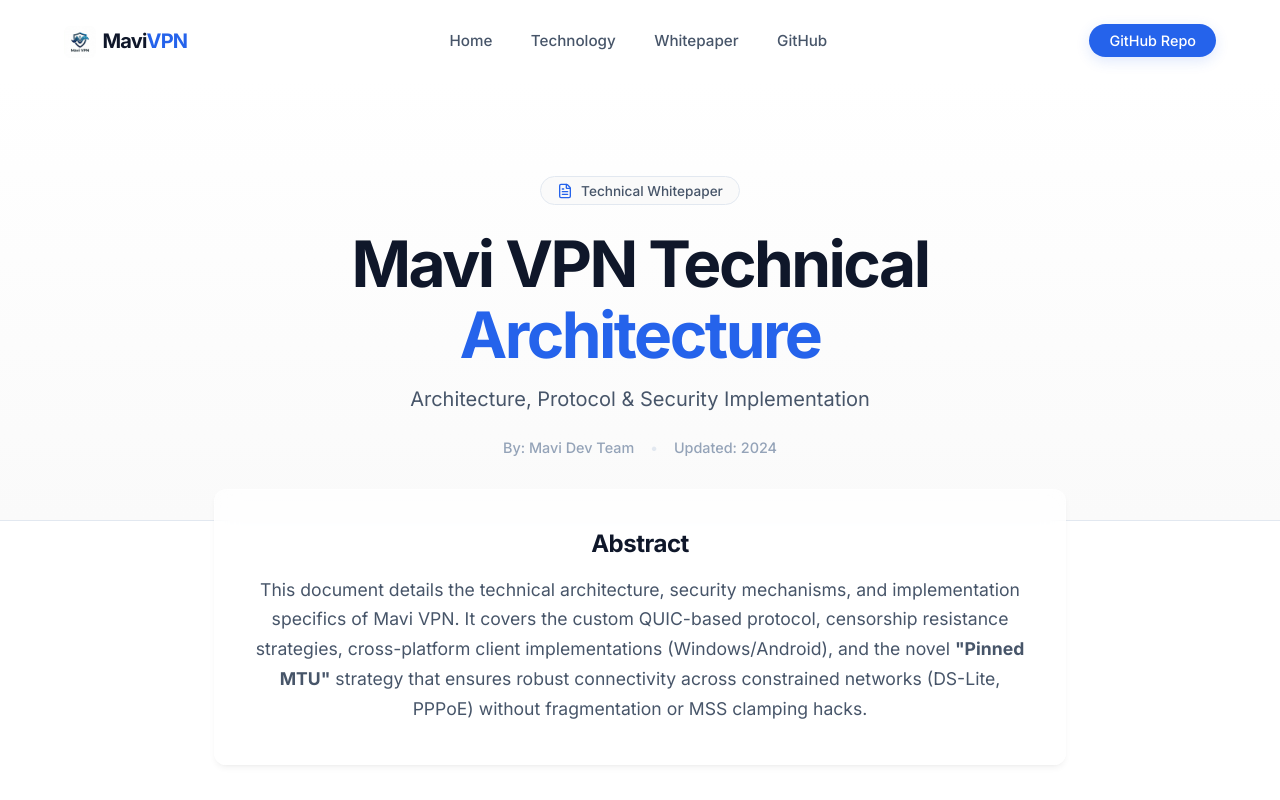
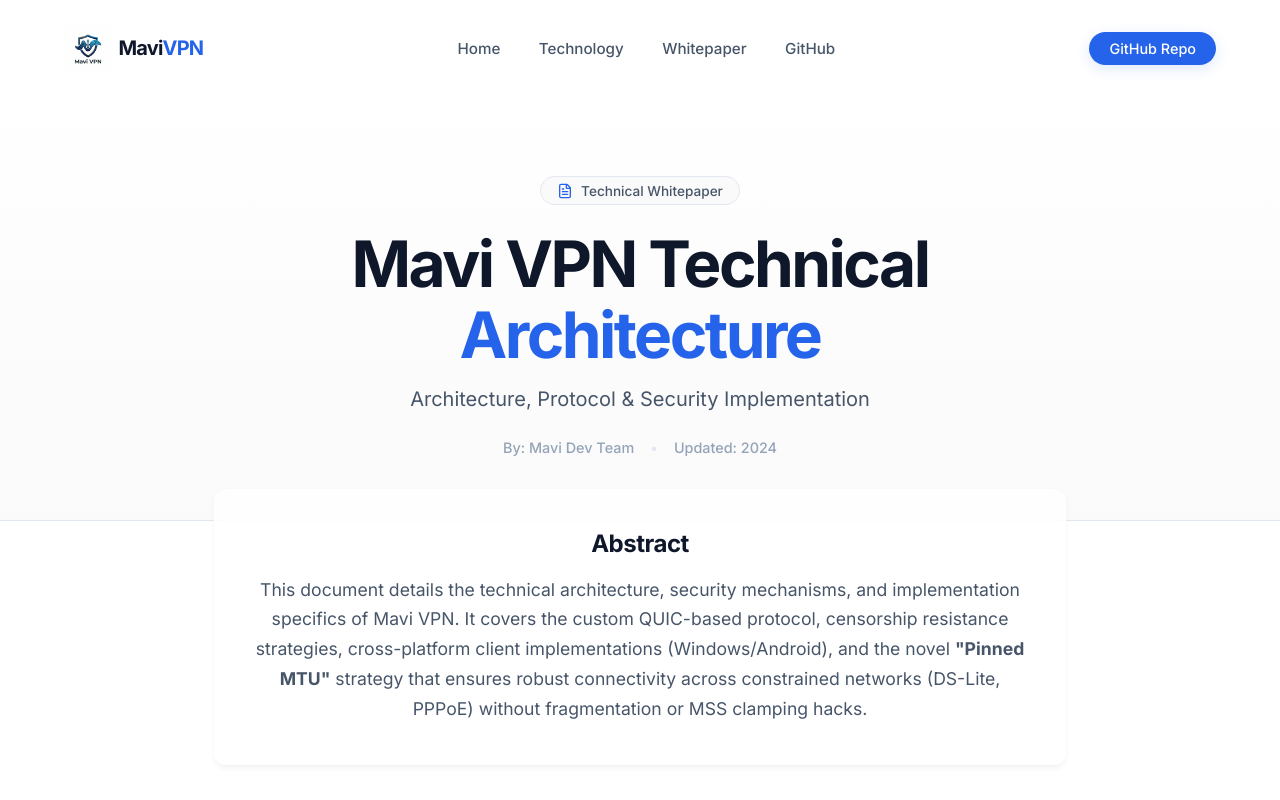
Before and after one commit to zerox80/mavi-vpn-website, a React (Vite) app: page /whitepaper in a window 1280 px wide. Shown: the top 800 px of the page. Built offline with nearby package versions, Linux system fonts and the light colour scheme.

Commit message:
style: increase logo size in Navbar and Footer for better visibility

```diff
--- a/src/components/Footer.tsx
+++ b/src/components/Footer.tsx
@@ -9,7 +9,7 @@
                 <div className="footer-content">
                     <div className="footer-brand">
                         <div className="footer-brand-logo" style={{ display: 'flex', alignItems: 'center', gap: '0.5rem', marginBottom: '0.5rem' }}>
-                            <img src="/mavi-logo.png" alt="Mavi VPN Logo" style={{ height: '32px', width: 'auto', borderRadius: '6px' }} />
+                            <img src="/mavi-logo.png" alt="Mavi VPN Logo" style={{ height: '48px', width: 'auto', borderRadius: '8px' }} />
                             <span className="logo-text">Mavi<span className="logo-accent">VPN</span></span>
                         </div>
                         <p className="footer-tagline">Engineered for absolute invisibility and uncompromised performance.</p>
--- a/src/components/Navbar.tsx
+++ b/src/components/Navbar.tsx
@@ -18,7 +18,7 @@
             <div className="container navbar-container">
                 <Link to="/" className="logo-group">
                     <div className="logo-icon-wrapper">
-                        <img src="/mavi-logo.png" alt="Mavi VPN Logo" style={{ height: '32px', width: 'auto', borderRadius: '6px' }} />
+                        <img src="/mavi-logo.png" alt="Mavi VPN Logo" style={{ height: '48px', width: 'auto', borderRadius: '8px' }} />
                     </div>
                     <span className="logo-text">Mavi<span className="logo-accent">VPN</span></span>
                 </Link>
```
